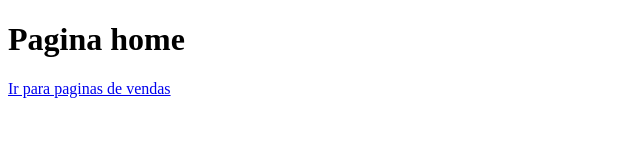
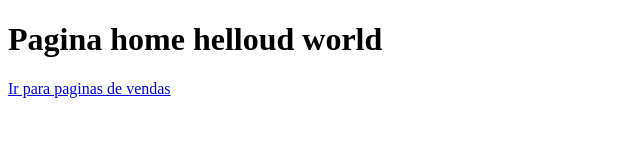
Before and after one commit to JacamMello/aulagithub, a plain HTML site: page index.html in a window 1280 px wide. Shown: the whole page, without its empty margins (0-640 px from the left). Drawn offline with Linux system fonts and the light colour scheme.

Commit message:
Update index.html

```diff
--- a/index.html
+++ b/index.html
@@ -6,7 +6,7 @@
     <title>Document</title>
 </head>
 <body>
-    <h1>Pagina home</h1>
+    <h1>Pagina home helloud world</h1>
     <a href="vendas.html">Ir para paginas de vendas</a>
 </body>
 </html>
```
